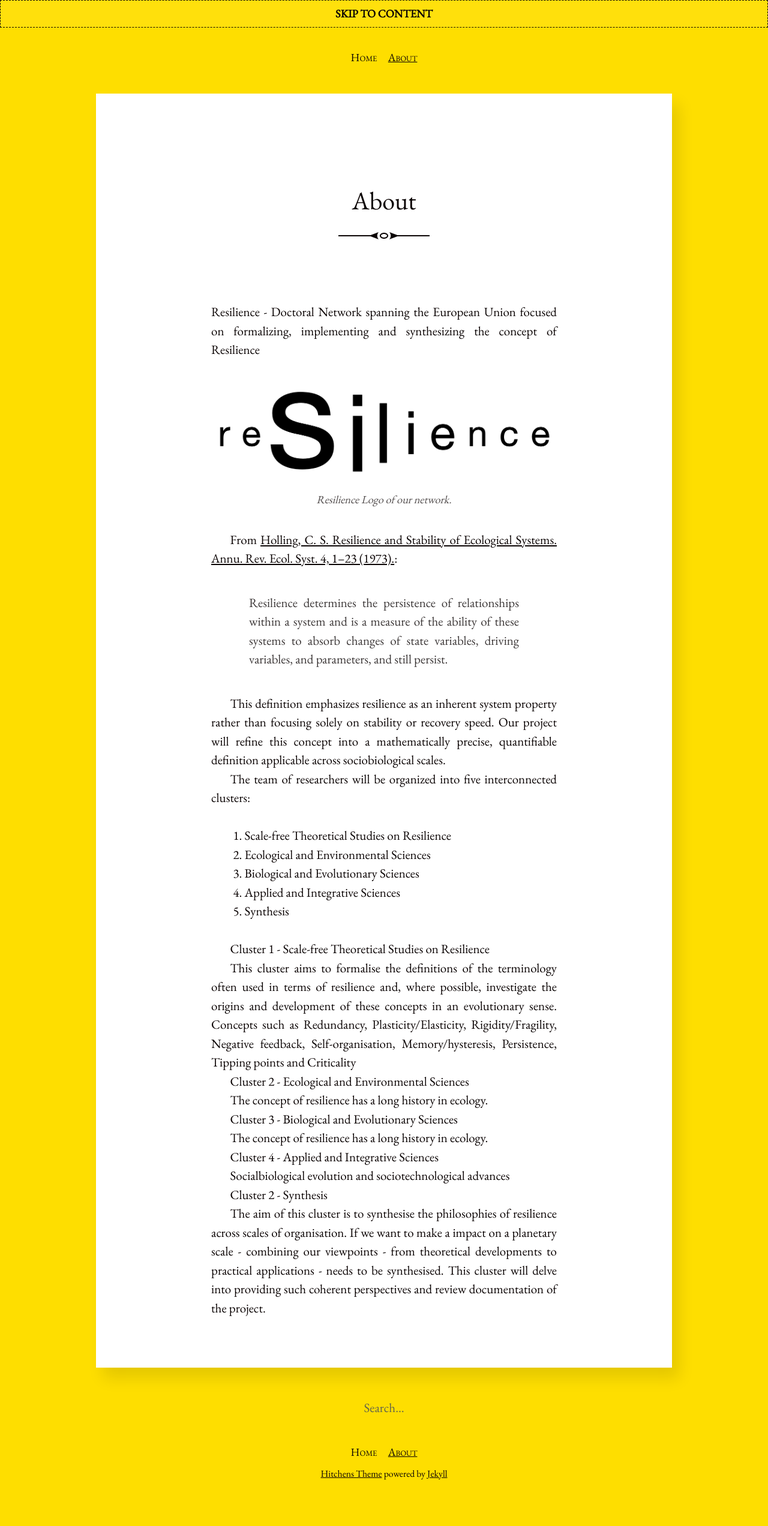
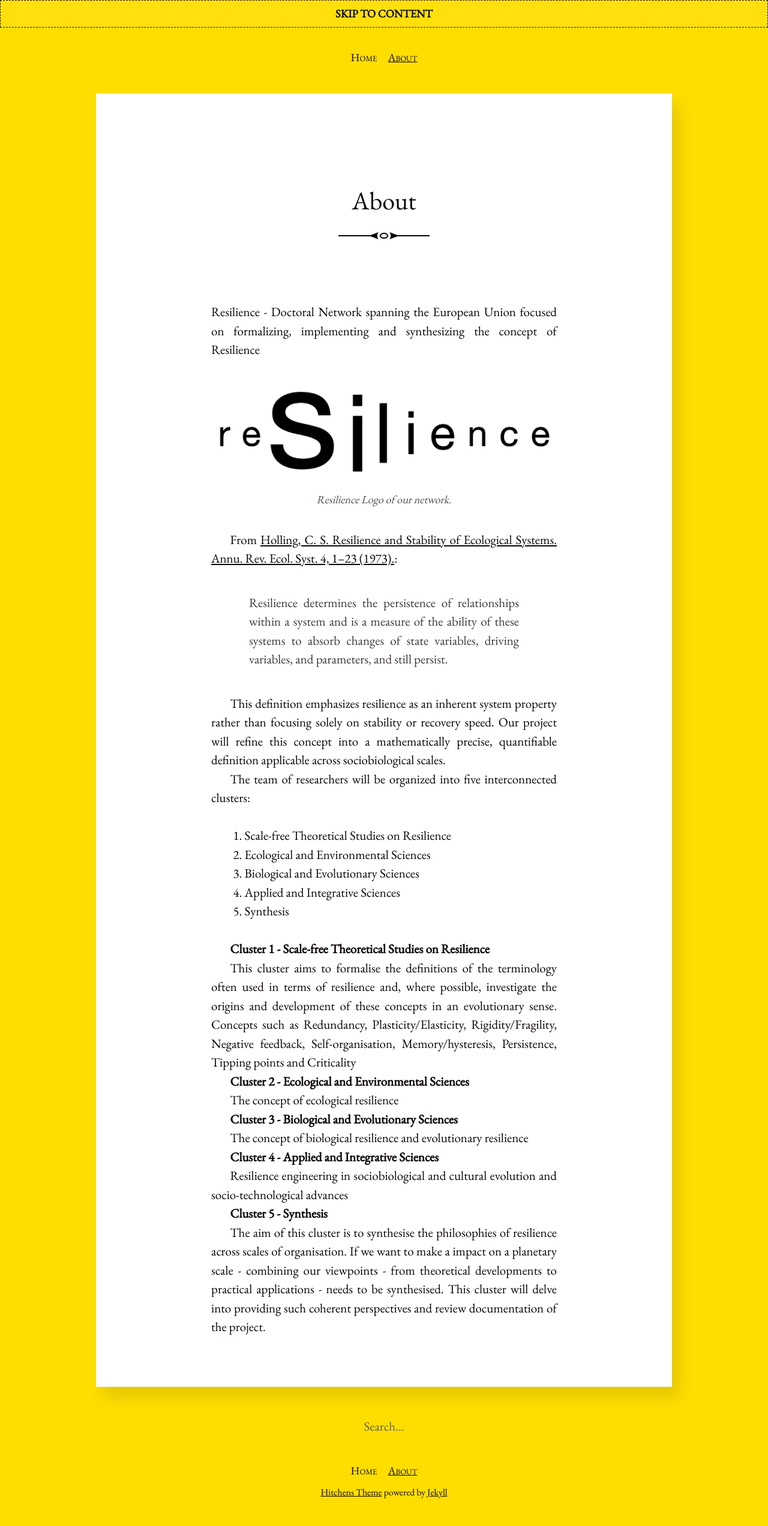
Before and after one commit to resilientEU/resilientEU.github.io, a Jekyll site: the page built from about.md, in a window 1280 px wide. Shown: the whole page at 60% size. Built offline with Jekyll 4.4.1, drawn with Linux system fonts in a browser that asks for light colours; before the commit the page ends 2512 px from its top, so only the background shows below that.

```diff
--- a/about.md
+++ b/about.md
@@ -30,7 +30,7 @@ The team of researchers will be organized into five interconnected clusters:
 
 
 
-Cluster 1 - Scale-free Theoretical Studies on Resilience
+**Cluster 1 - Scale-free Theoretical Studies on Resilience**
 
 This cluster aims to formalise the definitions of the terminology often used in terms of resilience and, where possible, investigate the origins and development of these concepts in an evolutionary sense.
 Concepts such as Redundancy, Plasticity/Elasticity, Rigidity/Fragility,
@@ -38,18 +38,21 @@ Negative feedback,
 Self-organisation, Memory/hysteresis, Persistence, Tipping points and Criticality
 
 
-Cluster 2 -  Ecological and Environmental Sciences
+**Cluster 2 -  Ecological and Environmental Sciences**
 
-The concept of resilience has a long history in ecology.
+The concept of ecological resilience
 
-Cluster 3 -  Biological and Evolutionary Sciences
 
-The concept of resilience has a long history in ecology.
+**Cluster 3 -  Biological and Evolutionary Sciences**
 
-Cluster 4 - Applied and Integrative Sciences
+The concept of biological resilience and evolutionary resilience
 
-Socialbiological evolution and sociotechnological advances
 
-Cluster 2 -  Synthesis
+**Cluster 4 - Applied and Integrative Sciences**
+
+Resilience engineering in sociobiological and cultural evolution and socio-technological advances
+
+
+**Cluster 5 -  Synthesis**
 
 The aim of this cluster is to synthesise the philosophies of resilience across scales of organisation. If we want to make a impact on a planetary scale - combining our viewpoints - from theoretical developments to practical applications - needs to be synthesised. This cluster will delve into providing such coherent perspectives and review documentation of the project.
```
Also changed, not shown: _posts/2024-08-02-EUDocuments.md (added, +14 -0 lines), 3 other files.
